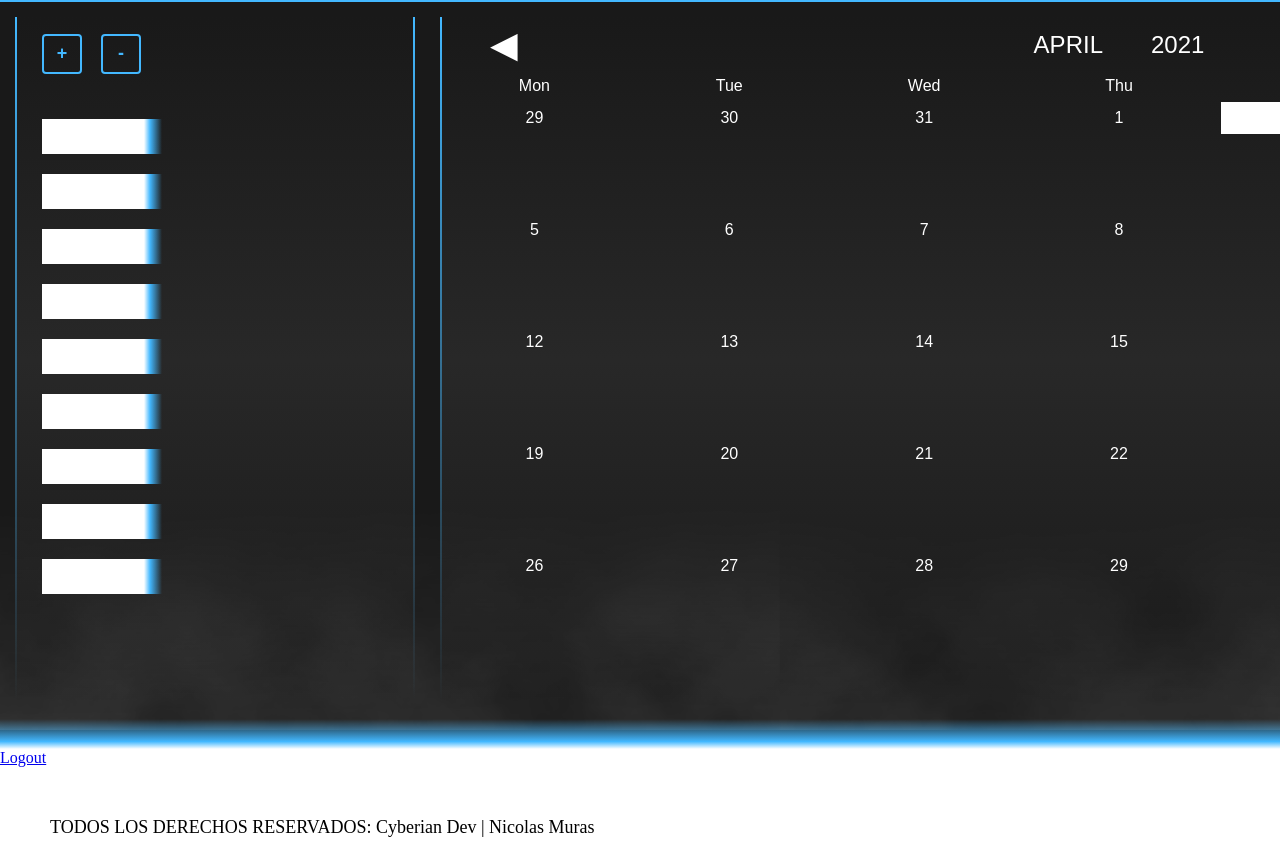
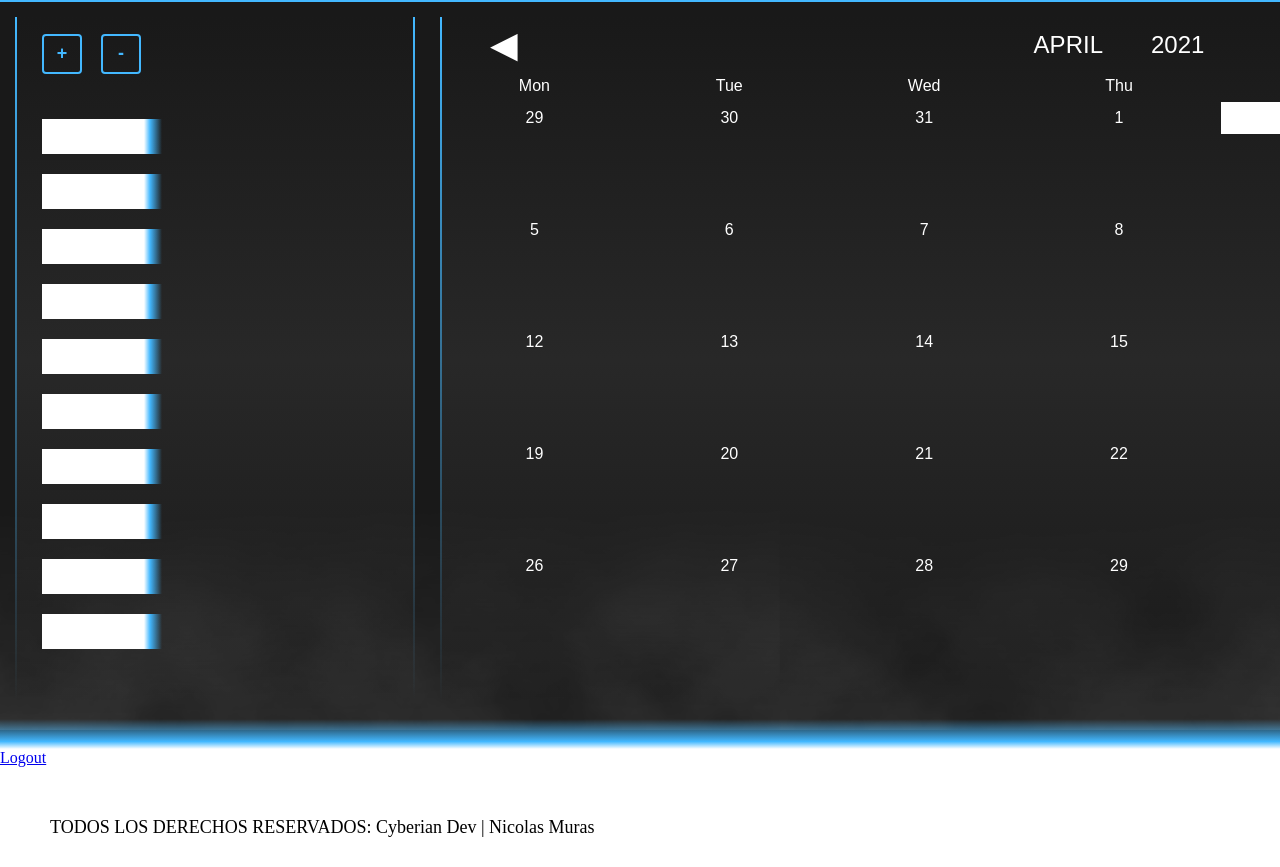
Before and after one commit to NicolasMuras/I_N_D_R_A, a Django app: page / in a window 1280 px wide; the page is wider, and only the part inside the window is pictured. Shown: the part 126-993 px from the top of that part. Run offline with Django 3.2, Linux system fonts and the light colour scheme; the visitor is signed in with stand-in values (Sample User, id 1); some web fonts are replaced.

Commit message:
test: testing.

```diff
--- a/main/templates/index.html
+++ b/main/templates/index.html
@@ -38,6 +38,7 @@
                     <div class="tag">Trabajo</div>
                     <div class="tag">Proyecto Alternativo</div>
                     <div class="tag">Amigos</div>
+                    <div class="tag">Test</div>
                 </div>
             </div>
             <div class="calendar-box">
```
